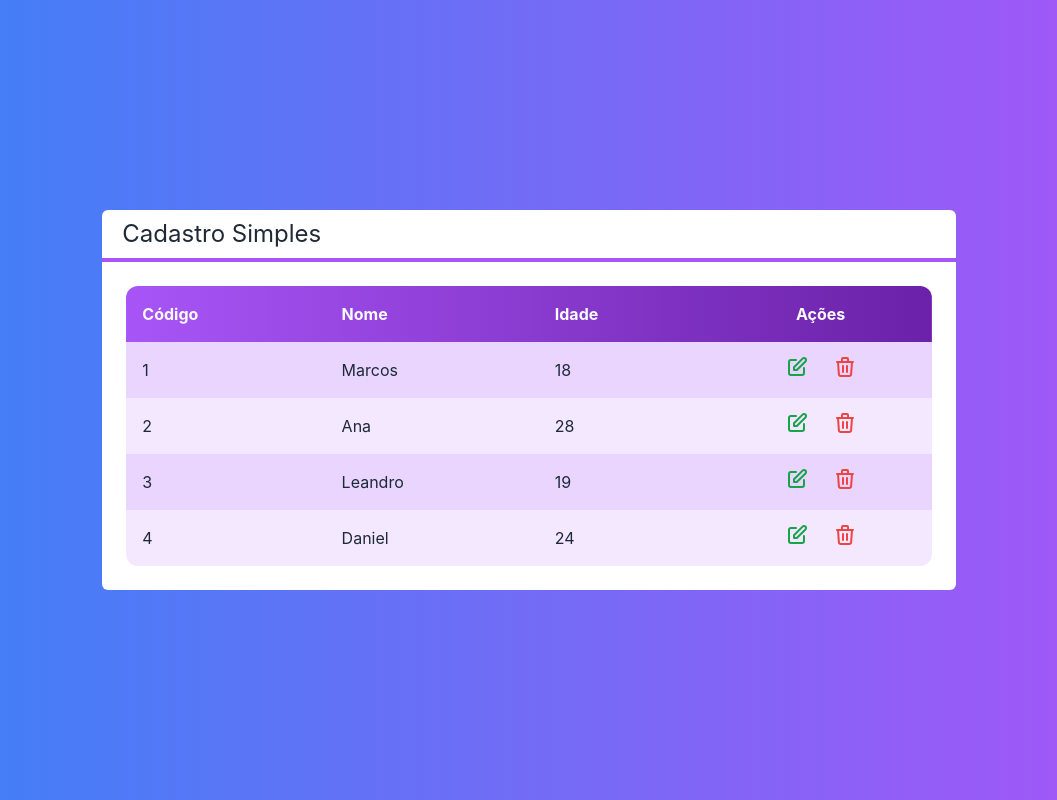
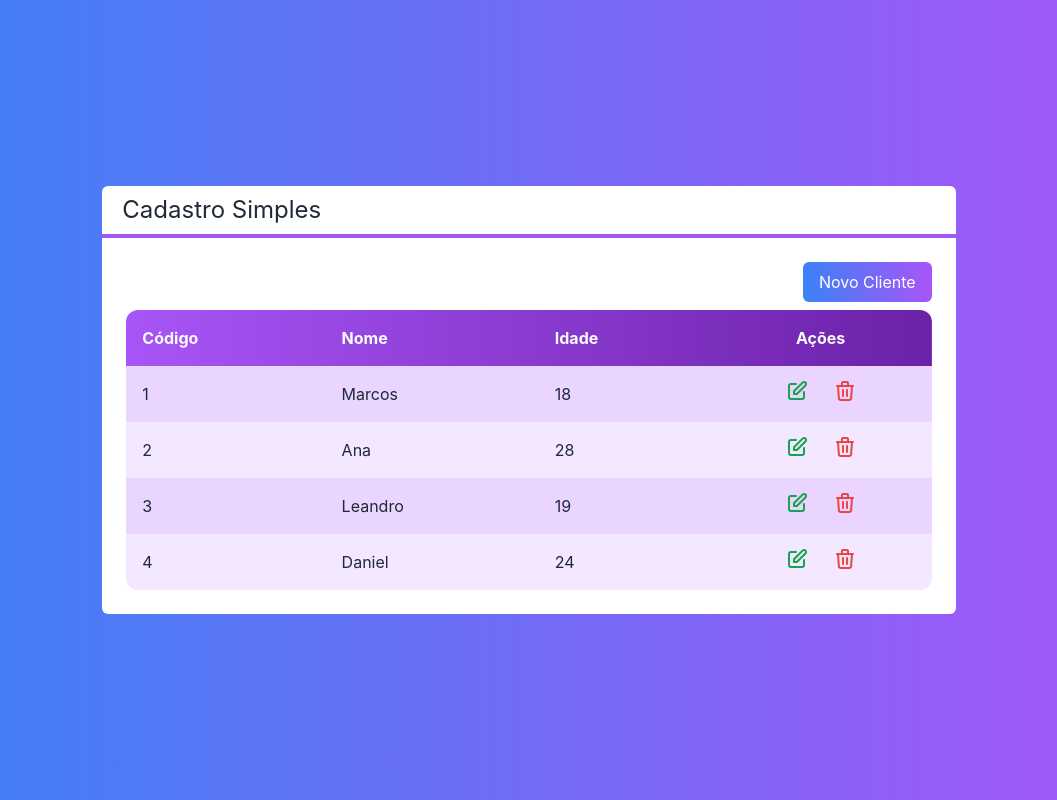
Before and after one commit to eversonps/crud-next, a Next.js app: page / in a window 1280 px wide. Shown: the whole page, without its empty margins (111-1168 px from the left). Built offline with nearby package versions, Linux system fonts and the light colour scheme.

Commit message:
criando componente botão

```diff
--- /dev/null
+++ b/src/components/Botao.tsx
@@ -0,0 +1,15 @@
+interface BotaoProps{
+    children: any
+    cor?: "green" | "blue" | "gray"
+    className?: string
+}
+
+export default function Botao(props: BotaoProps){
+    const cor = props.cor ?? 'blue'
+    console.log(cor)
+    return (
+        <button className={`bg-gradient-to-r from-${cor}-400 to-${cor}-700 text-white px-4 py-2 rounded-md ${props.className}`}>
+            {props.children}
+        </button>
+    )
+}
--- a/src/pages/index.tsx
+++ b/src/pages/index.tsx
@@ -1,6 +1,7 @@
 import Layout from "../components/Layout"
 import Tabela from "../components/Tabela"
 import Cliente from "../core/Cliente"
+import Botao from "../components/Botao"
 
 export default function Home() {
   const clientes = [
@@ -11,16 +12,19 @@
   ]
 
   function clienteSelecionado(cliente: Cliente){
-
+    console.log(cliente.nome)
   }
 
   function clienteExcluido(cliente: Cliente){
-
+    console.log(cliente.nome + " excluído(a)")
   }
 
   return (
     <div className="flex justify-center items-center h-screen bg-gradient-to-r from-blue-500 to-purple-500 text-white">
       <Layout titulo="Cadastro Simples" >
+        <div className="flex justify-end">
+          <Botao cor="green" className="mb-2">Novo Cliente</Botao>
+        </div>
         <Tabela clientes={clientes} clienteSelecionado={clienteSelecionado} clienteExcluido={clienteExcluido}></Tabela>
       </Layout>
     </div>
--- a/tailwind.config.js
+++ b/tailwind.config.js
@@ -2,6 +2,11 @@
   content: [
     "./src/pages/**/*.{js,ts,jsx,tsx}",
     "./src/components/**/*.{js,ts,jsx,tsx}",
+  ],
+  safelist: [
+    /^bg-/,
+    /^to-/,
+    /^from-/
   ],
   theme: {
     extend: {},
```
Also changed, not shown: src/components/Icone.tsx (renamed from src/components/Icone.jsx).
